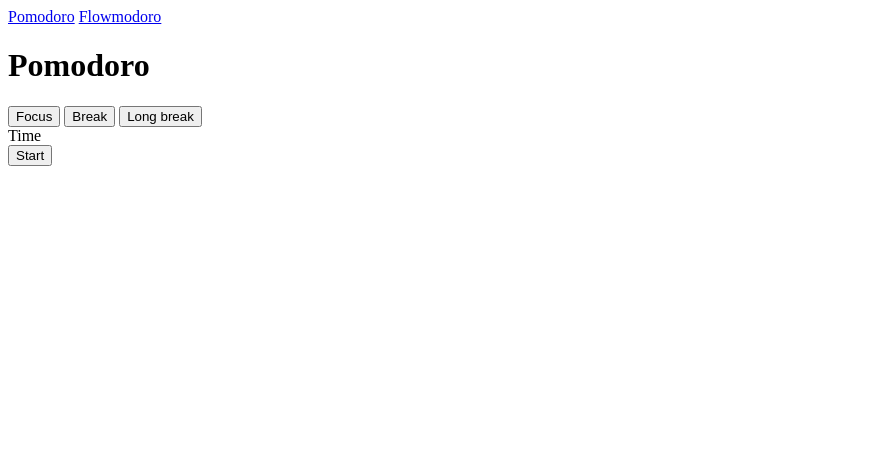
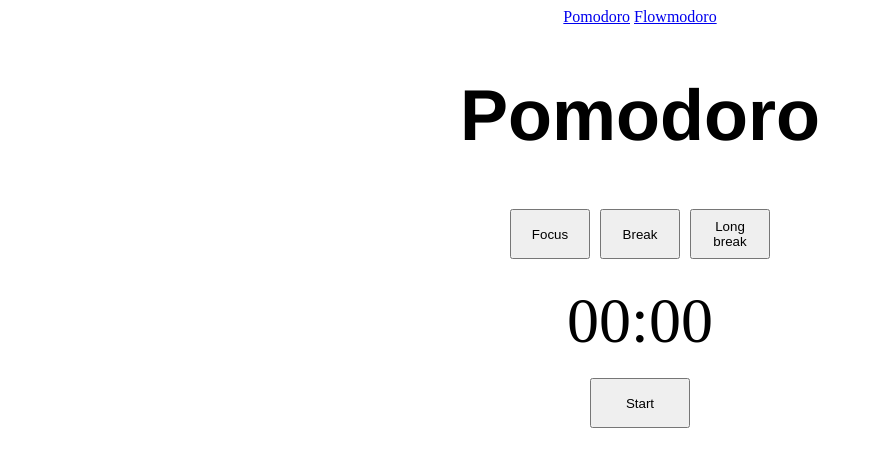
Before and after one commit to hevandrohelio/PomoFlowmodoro, a plain HTML site: page index.html in a window 1280 px wide. Shown: the whole page, without its empty margins (0-873 px from the left). Drawn offline with Linux system fonts and the light colour scheme.

Commit message:
protótipo estilo

```diff
--- a/index.html
+++ b/index.html
@@ -13,13 +13,13 @@
     </nav>
     <main id="pomodoro">
         <h1>Pomodoro</h1>
-        <div>
-            <button type="button">Focus</button>
-            <button type="button">Break</button>
-            <button type="button">Long break</button>
+        <div id="buttons" class="flex-box">
+            <button class="content-box" type="button">Focus</button>
+            <button class="content-box" type="button">Break</button>
+            <button class="content-box" type="button">Long break</button>
         </div>
-        <div>Time</div>
-        <button type="button">Start</button>
+        <div id="cronos">00:00</div>
+        <div class="start"><button class="start_button" type="button">Start</button></div>
     </main>
     <script src="script.js"></script>
 </body>
--- a/style.css
+++ b/style.css
@@ -1 +1,35 @@
 @charset "UTF-8";
+nav{
+    text-align: center;
+}
+h1{
+    font-family: 'Franklin Gothic Medium', 'Arial Narrow', Arial, sans-serif;
+    font-size: 72px;
+    text-align: center;
+}
+
+.flex-box {
+  display: flex;
+  align-items: center;
+  justify-content: center;
+}
+.content-box{
+    width: 80px;
+    height: 50px;
+    margin: 5px;
+}
+
+#cronos{
+    margin: 20px;
+    font-size: 64px;
+    text-align: center;
+}
+.start{
+    display: flex;
+    align-items: center;
+    justify-content: center;
+}
+.start_button{
+    width: 100px;
+    height: 50px;
+}
```
